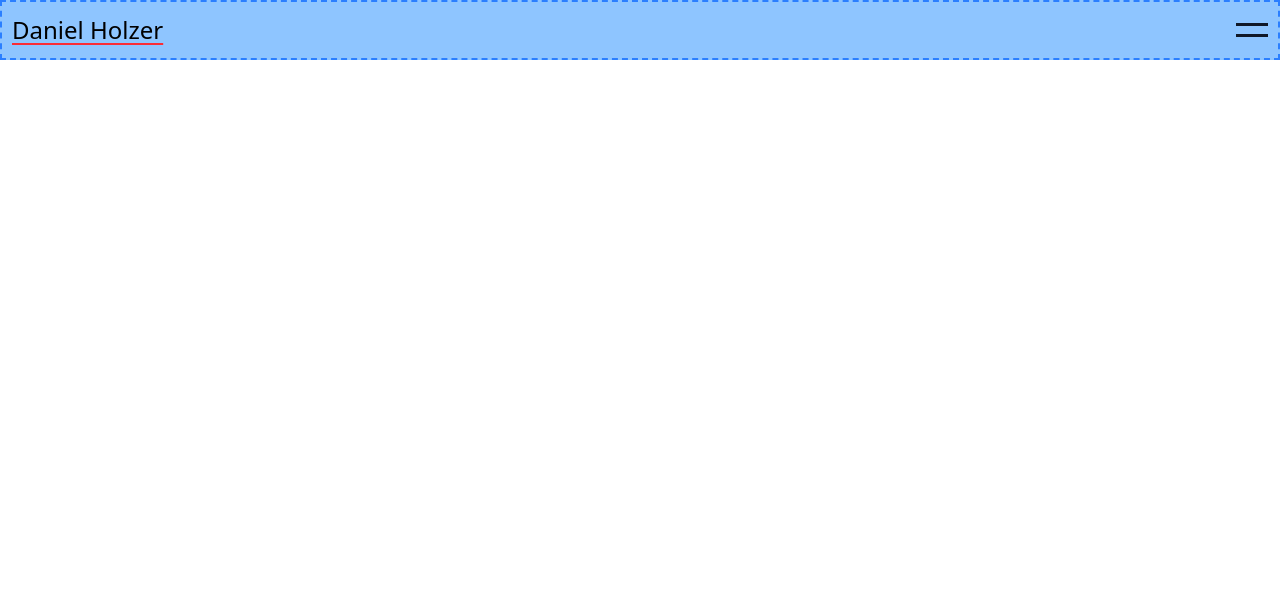
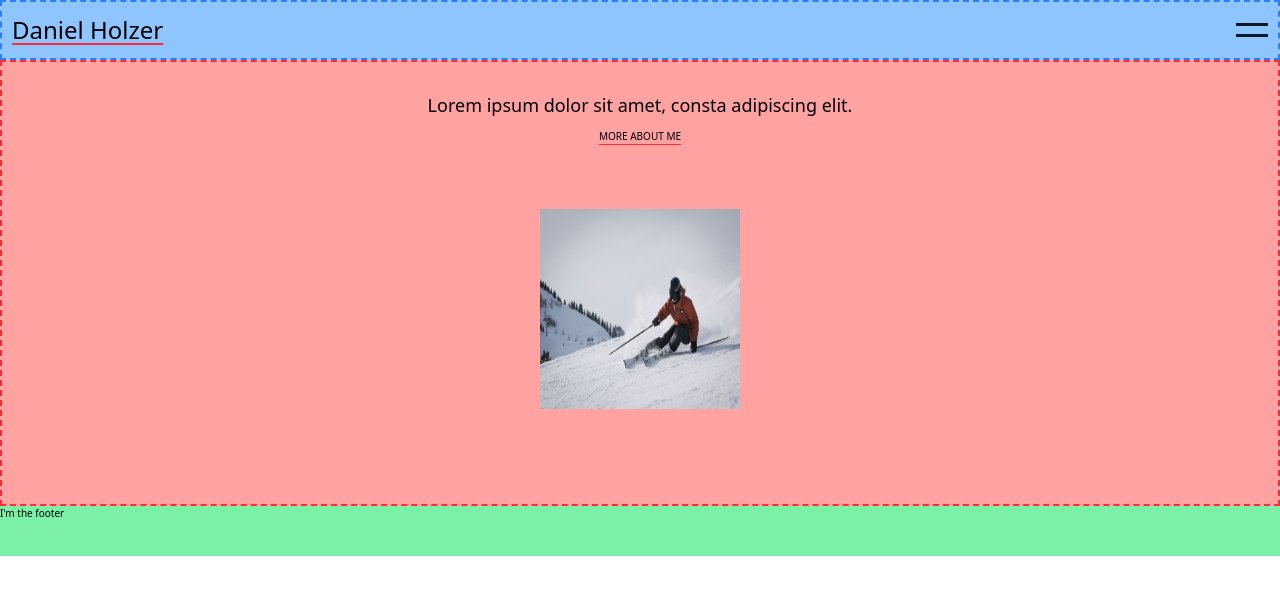
Before and after one commit to DaniHolzer/personal-profilepage, a React (Vite) app: page / in a window 1280 px wide. Shown: the top 594 px of the page. Built offline with nearby package versions, Linux system fonts and the light colour scheme.

Commit message:
Create hero container component.

```diff
--- /dev/null
+++ b/src/components/container/variants/hero-container/HeroContainer.styles.ts
@@ -0,0 +1,13 @@
+import { tv } from "tailwind-variants";
+
+//-----------------------------------------------------------------------------
+// Hero Section Styles
+
+export const heroStyles = tv({
+  base: "items-center justify-between py-[3rem] px-[2.5rem]",
+  variants: {
+    debug: {
+      true: "border-2 border-dashed border-yellow-500 bg-yellow-300",
+    },
+  },
+});
--- /dev/null
+++ b/src/components/container/variants/hero-container/HeroContainer.tsx
@@ -0,0 +1,35 @@
+import { Container } from "components/container/base/Container";
+import { heroStyles } from "./HeroContainer.styles";
+import type { HeroProps } from "./HeroContainer.types";
+import { Link } from "components/links/base/Link";
+import skiingImage from "src/assets/skiing.jpg";
+
+//-----------------------------------------------------------------------------
+// Hero Section Component
+
+export function HeroContainer({className, debug}: HeroProps) {
+
+  return(
+    <Container
+      as="section"
+      id="heroContainer"
+      className={heroStyles({className, debug})}
+      debug
+    >
+      <p className="text-[1.8rem] text-center mb-[1rem]" id="heroContainer__p">
+        Lorem ipsum dolor sit amet, consta adipiscing elit.
+      </p>
+      <Link
+        id="heroContainer__link"
+        to="#"
+        className="uppercase underline underline-offset-4 decoration-red-500"
+        aria-label="Link to About page"
+        title="About"
+      >
+        More about me
+      </Link>
+      <img src={ skiingImage } className="w-[20rem] h-[20rem] my-[6.5rem]"/>
+
+    </Container>
+  )
+}
--- a/src/layouts/root/RootLayout.tsx
+++ b/src/layouts/root/RootLayout.tsx
@@ -4,10 +4,11 @@ import { HeaderLayout } from "../header/HeaderLayout";
 // Root Layout - Component
 
 export function RootLayout({ children }: { children: React.ReactNode }) {
+
   return(
     <>
       <HeaderLayout debug />
-      <main>{ children }</main>
+      <main className="pt-[6rem]">{ children }</main>
       <footer className="align-bottom h-20 bg-green-300">I'm the footer</footer>
     </>
   );
--- a/src/pages/Home.tsx
+++ b/src/pages/Home.tsx
@@ -1,4 +1,5 @@
 import { HomeMain } from '../layouts/homeMain/HomeMain.tsx';
+import { HeroContainer } from "components/container/variants/hero-container/HeroContainer.tsx";
 
 //-------------------------------------------------------------------------------------------------
 // Home Page Component
@@ -6,6 +7,7 @@ import { HomeMain } from '../layouts/homeMain/HomeMain.tsx';
 export default function Home() {
   return (
     <>
+      <HeroContainer />
     </>
   );
 }
```
Also changed, not shown: src/components/container/variants/hero-container/HeroContainer.types.ts (added, +9 -0 lines).
